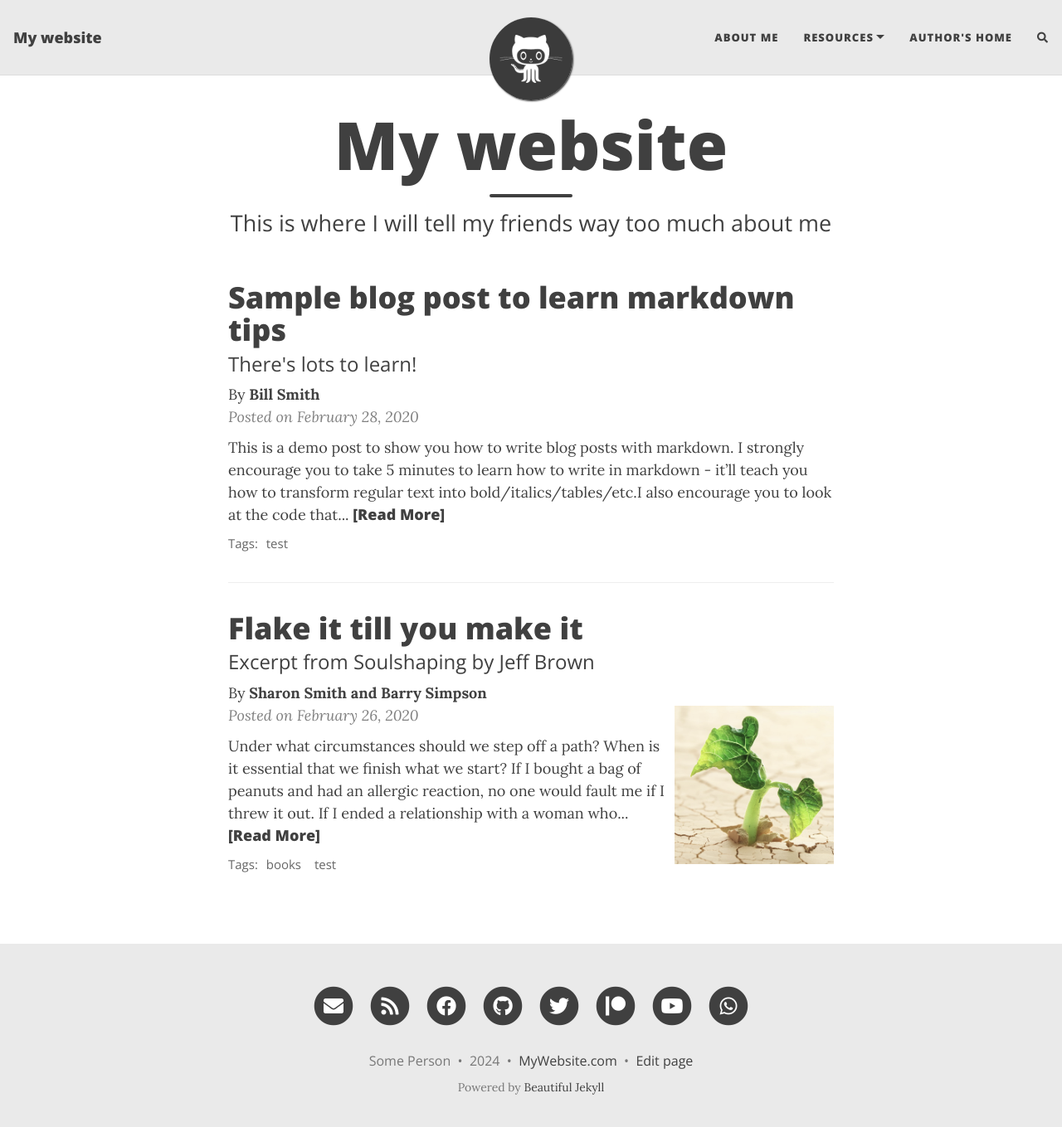
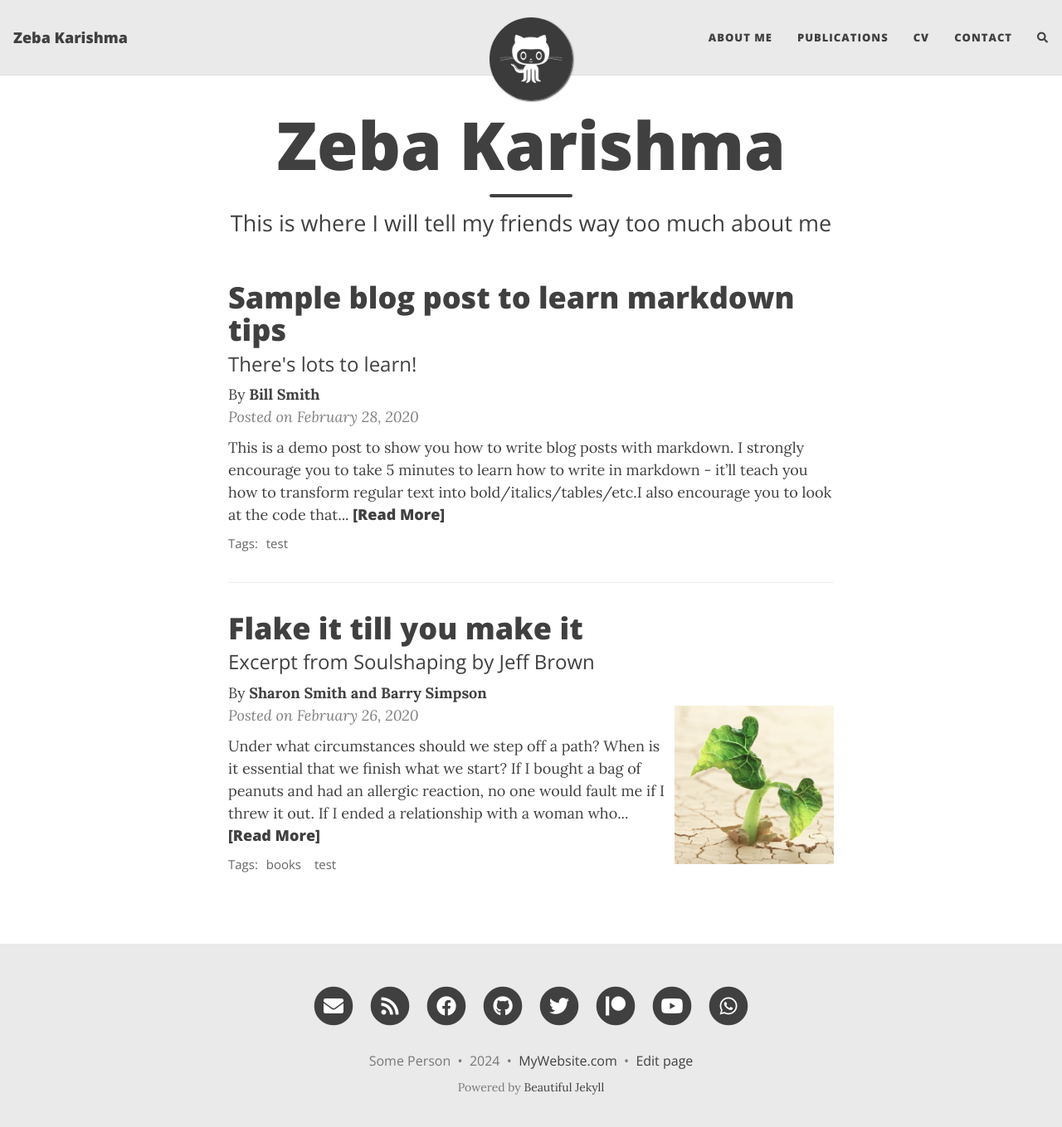
Before and after one commit to zebaKarishma/zebaKarishma.github.io, a Jekyll site: the page built from index.html, in a window 1280 px wide and 1372 px high. Shown: the top 1359 px of the window at 83% size. Built offline with Jekyll 4.4.1, drawn with Linux system fonts in a browser that asks for light colours; nearby versions of some CDN libraries; the list of posts is cut into pages by our own code; comment, search, counter and statistics services are not loaded.

Commit message:
add publications and contact file

```diff
--- a/_config.yml
+++ b/_config.yml
@@ -10,7 +10,7 @@
 ############################
 
 # Name of website
-title: My website
+title: Zeba Karishma
 
 # Your name to show in the footer
 author: Some Person
@@ -21,10 +21,13 @@ author: Some Person
 
 navbar-links:
   About Me: "aboutme"
-  Resources:
-    - Beautiful Jekyll: "https://beautifuljekyll.com"
-    - Learn markdown: "https://www.markdowntutorial.com/"
-  Author's home: "https://deanattali.com"
+  Publications: "publications"
+  CV: "https://zebaKarishma.github.io/Project%20reports/Resume_ZK.pdf"
+  Contact: "contact"
+#  Resources:
+#    - Beautiful Jekyll: "https://beautifuljekyll.com"
+#    - Learn markdown: "https://www.markdowntutorial.com/"
+#  Author's home: "https://deanattali.com"
 
 ################
 # --- Logo --- #
@@ -83,6 +86,8 @@ social-network-links:
 #  itchio: yourname
 #  untappd: yourname
 
+include:
+  - Project reports
 # If you want your website to generate an RSS feed, provide a description
 # The URL for the feed will be https://<your_website>/feed.xml
 rss-description: This website is a virtual proof that I'm awesome
--- a/index.html
+++ b/index.html
@@ -1,5 +1,5 @@
 ---
 layout: home
-title: My website
+title: Zeba Karishma
 subtitle: This is where I will tell my friends way too much about me
 ---
```
Also changed, not shown: contact.md (added), publications.md (added).
